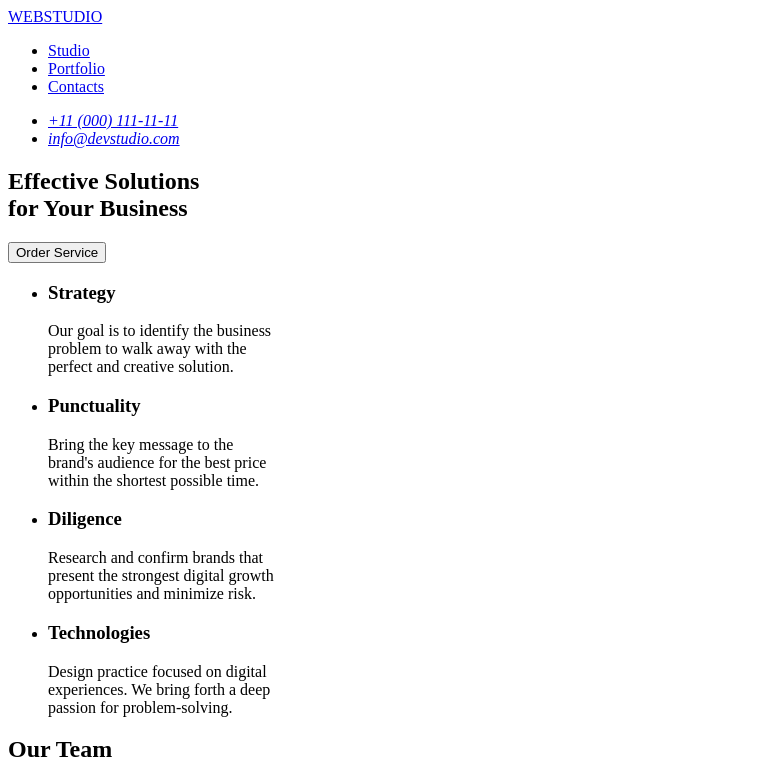
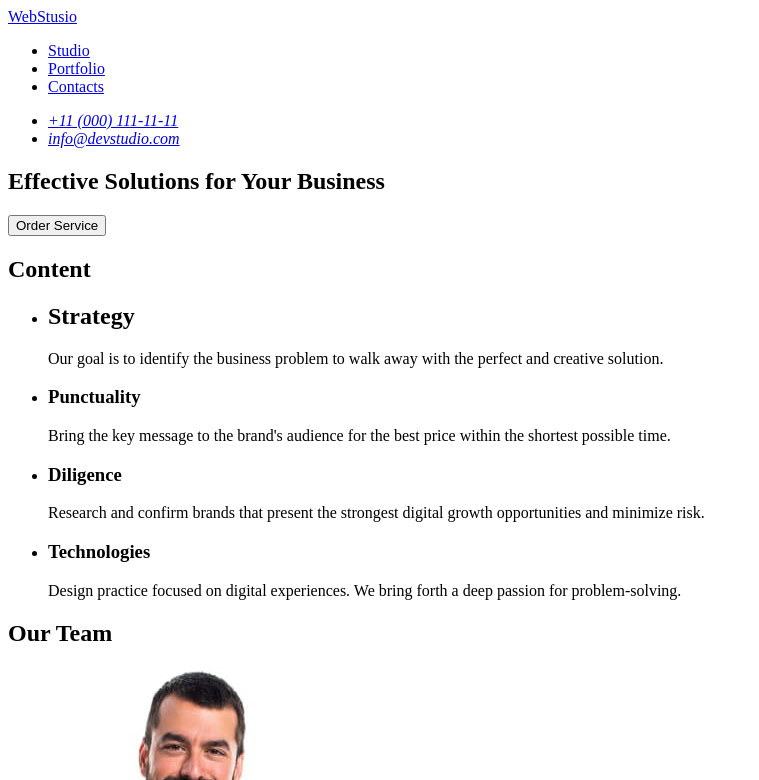
Before and after one commit to Pavlo1508/goit-markup-hw-01, a plain HTML site: page index.html in a window 1280 px wide. Shown: the top 780 px of the page, without its empty margins (0-759 px from the left). Drawn offline with Linux system fonts and the light colour scheme.

Commit message:
Edited header, main and footer

```diff
--- a/index.html
+++ b/index.html
@@ -7,54 +7,53 @@
 </head>
 
 <body>
-	<header id="logo">
-		<a href="#logo">WEBSTUDIO</a>
+	<header>
 		<nav>
+			<a href="./index.html">WebStusio</a>
 			<ul>
 				<li><a href="/">Studio</a></li>
 				<li><a href="/">Portfolio</a></li>
 				<li><a href="/">Contacts</a></li>
 			</ul>
-			<address>
-				<ul>
-					<li><a href="tel:+11000111-11-11">+11 (000) 111-11-11</a></li>
-					<li><a href="mailto:info@devstudio.com">info@devstudio.com</a></li>
-				</ul>
-			</address>
 		</nav>
+		<address>
+			<ul>
+				<li><a href="tel:+110001111111">+11 (000) 111-11-11</a></li>
+				<li><a href="mailto:info@devstudio.com">info@devstudio.com</a></li>
+			</ul>
+		</address>
 	</header>
 
 	<main>
 		<section>
-			<h1>Effective Solutions <br> for Your Business</h1>
+			<h1>Effective Solutions for Your Business</h1>
 			<button type="button">Order Service</button>
 		</section>
 
 		<section>
+			<h2>Content</h2>
 			<ul>
 				<li>
-					<h3>Strategy</h3>
-					<p>Our goal is to identify the business <br> problem to walk away with the <br> perfect and creative solution.</p>
+					<h1>Strategy</h1>
+					<p>Our goal is to identify the business problem to walk away with the perfect and creative solution.</p>
 				</li>
 				<li>
 					<h3>Punctuality</h3>
-					<p>Bring the key message to the <br> brand's audience for the best price <br> within the shortest possible time.</p>
+					<p>Bring the key message to the brand's audience for the best price within the shortest possible time.</p>
 				</li>
 				<li>
 					<h3>Diligence</h3>
-					<p>Research and confirm brands that <br> present the strongest digital growth <br> opportunities and minimize risk.</p>
+					<p>Research and confirm brands that present the strongest digital growth opportunities and minimize risk.</p>
 				</li>
 				<li>
 					<h3>Technologies</h3>
-					<p>Design practice focused on digital <br> experiences. We bring forth a deep <br> passion for problem-solving.</p>
+					<p>Design practice focused on digital experiences. We bring forth a deep passion for problem-solving.</p>
 				</li>
 			</ul>
 		</section>
 
 		<section>
-			<!-- Розписати опис фотографій alt -->
 			<h2>Our Team</h2>
-			<!-- Питання: чи можна кожен із цих єлементів помістити у тег <div>? -->
 			<ul>
 				<li>
 					<img src="./images/markguerrero.jpg" alt="a photo of a smiling 35 years old man with a beard in a blue shirt"
@@ -62,36 +61,29 @@
 					<h3>Mark Guerrero</h3>
 					<p>Product Designer</p>
 				</li>
-			</ul>
-			<ul>
 				<li>
 					<img src="./images/tomford.jpg" alt="a photo of smiling 27 years old man in a blue shirt" width="264" height="260">
 					<h3>Tom Ford</h3>
 					<p>Frontend Developer</p>
 				</li>
-			</ul>
-			<ul>
 				<li>
 					<img src="./images/camilagarcia.jpg" alt="a photo of a long-haired woman in a pink blouse" width="264" height="260">
 					<h3>Camila Garcia</h3>
 					<p>Marketing</p>
 				</li>
-			</ul>
-			<ul>
 				<li>
 					<img src="./images/danielwilson.jpg" alt="a photo of smiling 25 years old man with a beard wearing a grey T-shirt"
 					width="264" height="260">
 					<h3>Daniel Wilson</h3>
 					<p>UI Designer</p>
-
 				</li>
 			</ul>
 		</section>
 	</main>
 
 	<footer>
-		<a href="#logo">WEBSTUDIO</a>
-		<p>Increase the flow of customers and <br> sales for your business with digital <br> marketing & growth solutions.</p>
+		<a href="./index.html">WebStudio</a>
+		<p>Increase the flow of customers and sales for your business with digital marketing & growth solutions.</p>
 	</footer>
 </body>
 </html>
```
